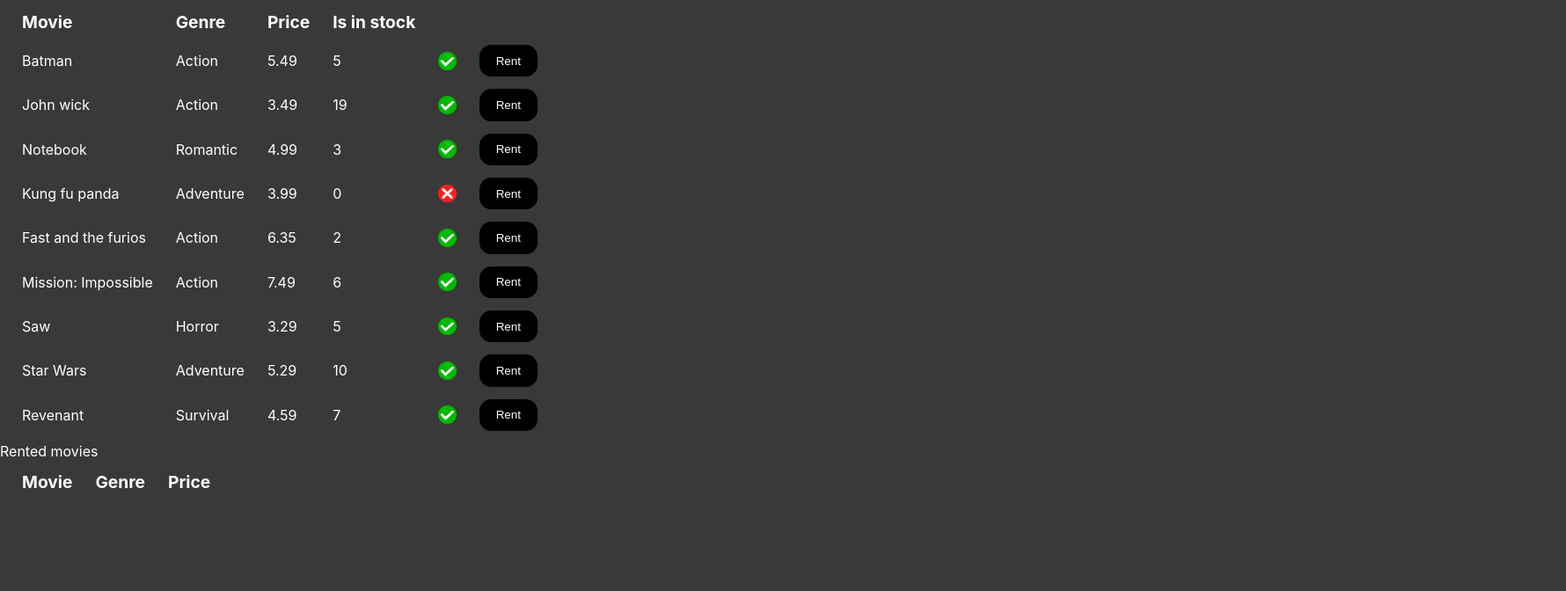
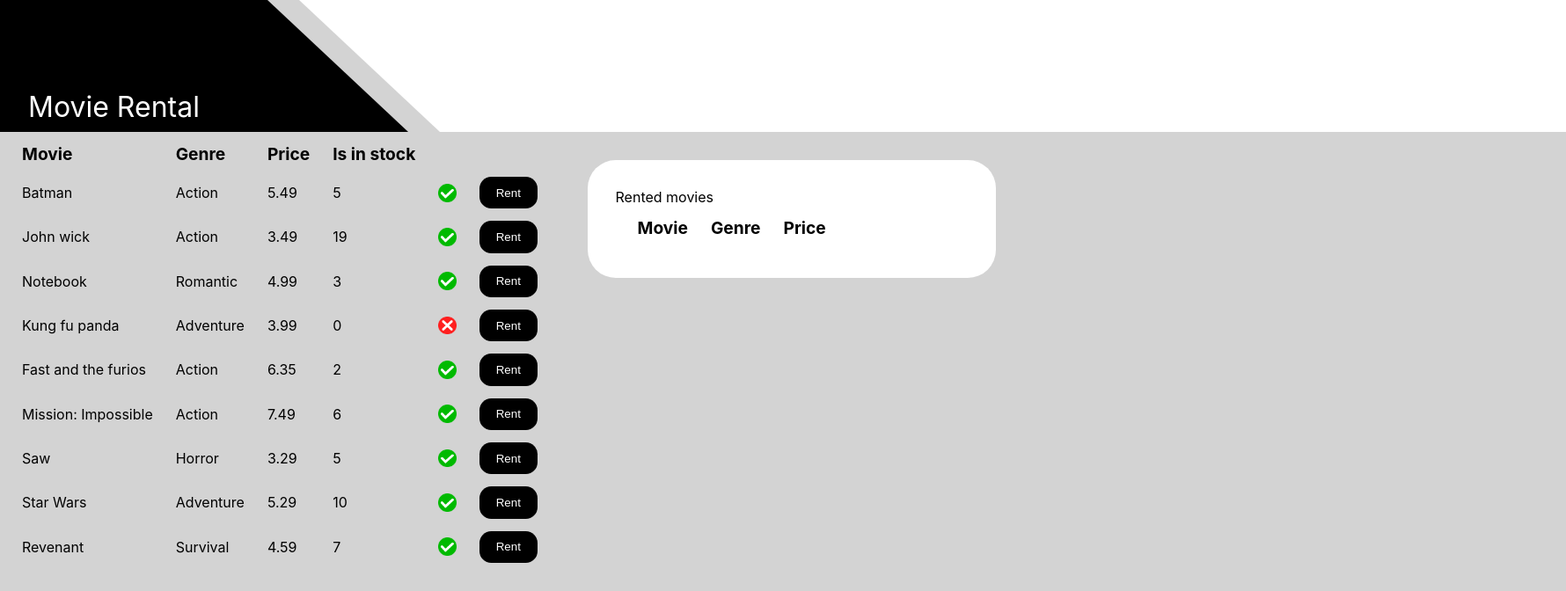
Before and after one commit to laurismelderis/briiviibas-movie-rent, a React (Create React App) app: page / in a window 1280 px wide. Shown: the top 672 px of the page at 88% size, 1780 px wide, since content can reach past the window. Built offline with nearby package versions, Linux system fonts and the light colour scheme.

Commit message:
added front-end banner etc

```diff
--- a/src/components/App.css
+++ b/src/components/App.css
@@ -1,10 +1,11 @@
 * {
-    color: white;
+    color: black;
     margin: 0;
+    border-spacing: bord;
 }
 
 html, body {
-    background-color: rgb(57, 57, 57);
+    background-color: lightgrey;
     width: 100%;
     height: 100%;
 }
@@ -32,3 +33,52 @@ thead {
     padding: 0.8em 1.4em;
     cursor: pointer;
 }
+
+.main {
+background-color: lightgrey;
+float: left;
+margin: 0;
+}
+
+.sideGrid {
+    background-color: white;
+    border-radius: 2em;
+    padding: 2em;
+    float: left;
+    margin: 2em;
+    min-width: 400px;
+}
+.banner-base {
+    position: relative;
+    top: 0;
+    left: 0;
+}
+
+.black-banner {
+    position: relative;
+    border-bottom: 150px solid black;
+    border-left: 0 solid transparent;
+    border-right: 160px solid transparent;
+    border-top: 0 solid transparent;
+    /* width: 300px; */
+    width: 19em;
+}
+
+.white-banner {
+    position: absolute;
+    left: 340px;
+    top: 0px;
+    border-bottom: 0 solid transparent;
+    border-left:  160px solid transparent;
+    border-right: 0 solid transparent;
+    border-top: 150px solid white;
+    width: 100%;
+}
+
+.black-banner_title {
+    position: absolute;
+    color: white;
+    font-size: 2em;
+    top: 3.2em;
+    padding-left: 1em;
+}
--- a/src/components/App.tsx
+++ b/src/components/App.tsx
@@ -78,6 +78,13 @@ function App () {
 
     return (
         <>
+            <div className="banner-base">
+                <div className="black-banner">
+                    <div className="black-banner_title">Movie Rental</div>
+                </div>
+                <div className="white-banner"></div>
+            </div>
+            <div className="base">
                 <div className="main">
                     <Table
                         headers={[
@@ -88,6 +95,7 @@ function App () {
                         ]}
                         content={prepareCatalogMovies()}
                     />
+                </div>
                 <div className="sideGrid">
                     <div>Rented movies</div>
                     <Table
@@ -99,6 +107,7 @@ function App () {
                         content={prepareRentedMovies()}
                     />
                 </div>
+
             </div>
         </>
     )
```
Lines whose indentation alone changed are shown as unchanged.
